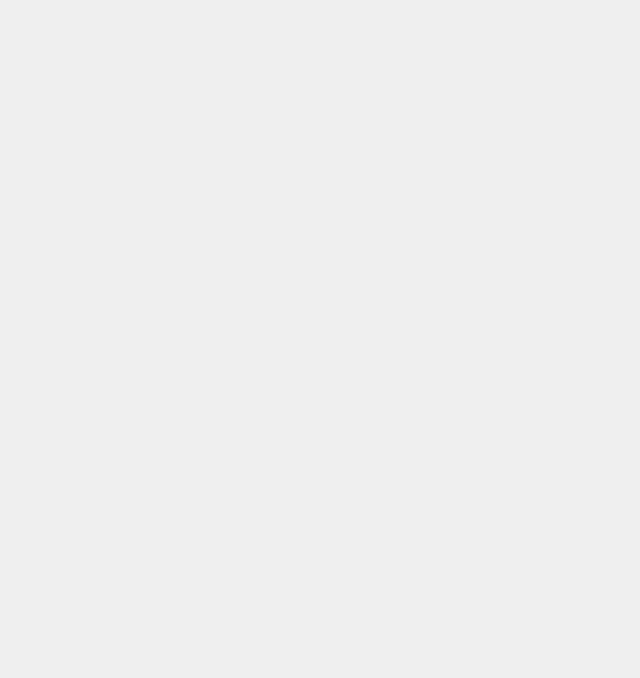
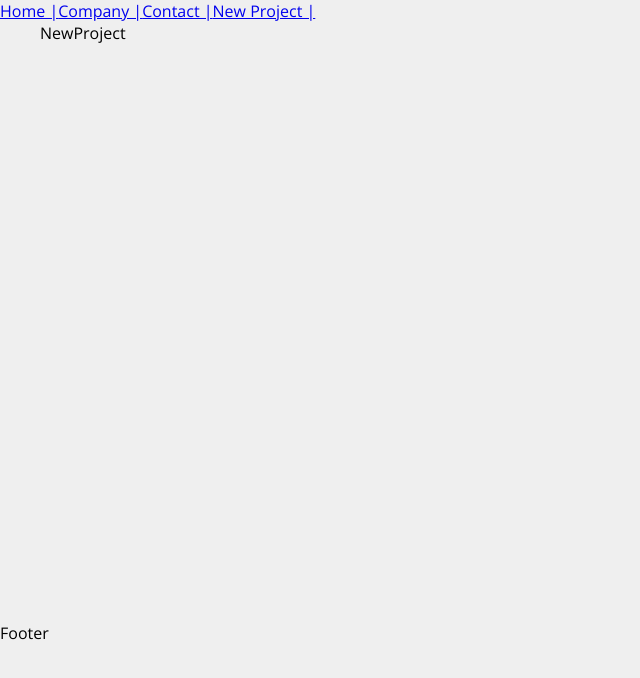
Before and after one commit to yohran1/Costs, a React (Create React App) app: page /newproject in a window 1280 px wide. Before the commit this address had no page. Shown: the top 678 px of the page, without its empty margins (0-640 px from the left). Built offline with nearby package versions, Linux system fonts and the light colour scheme.

Commit message:
Estruturando projeto

```diff
--- a/package.json
+++ b/package.json
@@ -9,6 +9,7 @@
     "json-server": "^0.17.3",
     "react": "^18.2.0",
     "react-dom": "^18.2.0",
+    "react-router-dom": "6.0",
     "react-scripts": "5.0.1",
     "uuid": "^9.0.1",
     "web-vitals": "^2.1.4"
--- a/src/App.js
+++ b/src/App.js
@@ -1,10 +1,11 @@
 
 import React from 'react'
-import {BrowserRouter, Route, Routes} from 'react-router-dom'
+import {BrowserRouter, Route, Routes, Link} from 'react-router-dom'
 import Home from './components/pages/Home';
-// import Company from './components/pages/Company';
-// import Contact from './components/pages/Contact';
-// import NewProject from './components/pages/NewProject';
+import Company from './components/pages/Company';
+import Contact from './components/pages/Contact';
+import NewProject from './components/pages/NewProject';
+import Container from './components/pages/layout/container';
 
 
 
@@ -12,15 +13,21 @@ function App() {
 
   return (
         <BrowserRouter>
-
-
-            <Routes>
-              <Route path='/' element={<Home />} />
-              {/* <Route path='/company' element={<Company />} />
-              <Route path='/contact' element={<Contact />} />
-              <Route path='/newproject' element={<NewProject />}></Route> */}
-            </Routes>
-
+        <ul>
+          <Link to="/">Home |</Link>
+          <Link to="company">Company |</Link>
+          <Link to="contact">Contact |</Link>
+          <Link to="newproject">New Project |</Link>
+        </ul>
+          <Container customClass="min-height">
+              <Routes>
+                <Route exact path='/' element={<Home />} />
+                <Route path='/company' element={<Company />} />
+                <Route path='/contact' element={<Contact />} />
+                <Route path='/newproject' element={<NewProject />}></Route>
+              </Routes>
+          </Container>
+            <div>Footer</div>
         </BrowserRouter>
   );
 }
--- /dev/null
+++ b/src/components/pages/layout/Container.module.css
@@ -0,0 +1,22 @@
+
+
+.container{
+    width: 1200px;
+    display: flex;
+    justify-content: space-between;
+    margin: 0 auto;
+    flex-wrap: wrap;
+
+}
+
+.min-height{
+    min-height: 75%;
+}
+
+.start{
+    justify-content: flex-start;
+}
+.column{
+    flex-direction: column;
+    justify-content: flex-start;
+}
--- /dev/null
+++ b/src/components/pages/layout/container.js
@@ -0,0 +1,17 @@
+import style from "./Container.module.css"
+
+
+
+
+export default function Container(props){
+
+
+
+    return(
+        <div className={`${style.container} ${style[props.customClass]}`}>
+
+            {props.children}
+
+        </div>
+    )
+}
```
Also changed, not shown: 1 other file (tests, documents, lock files or other folders).
